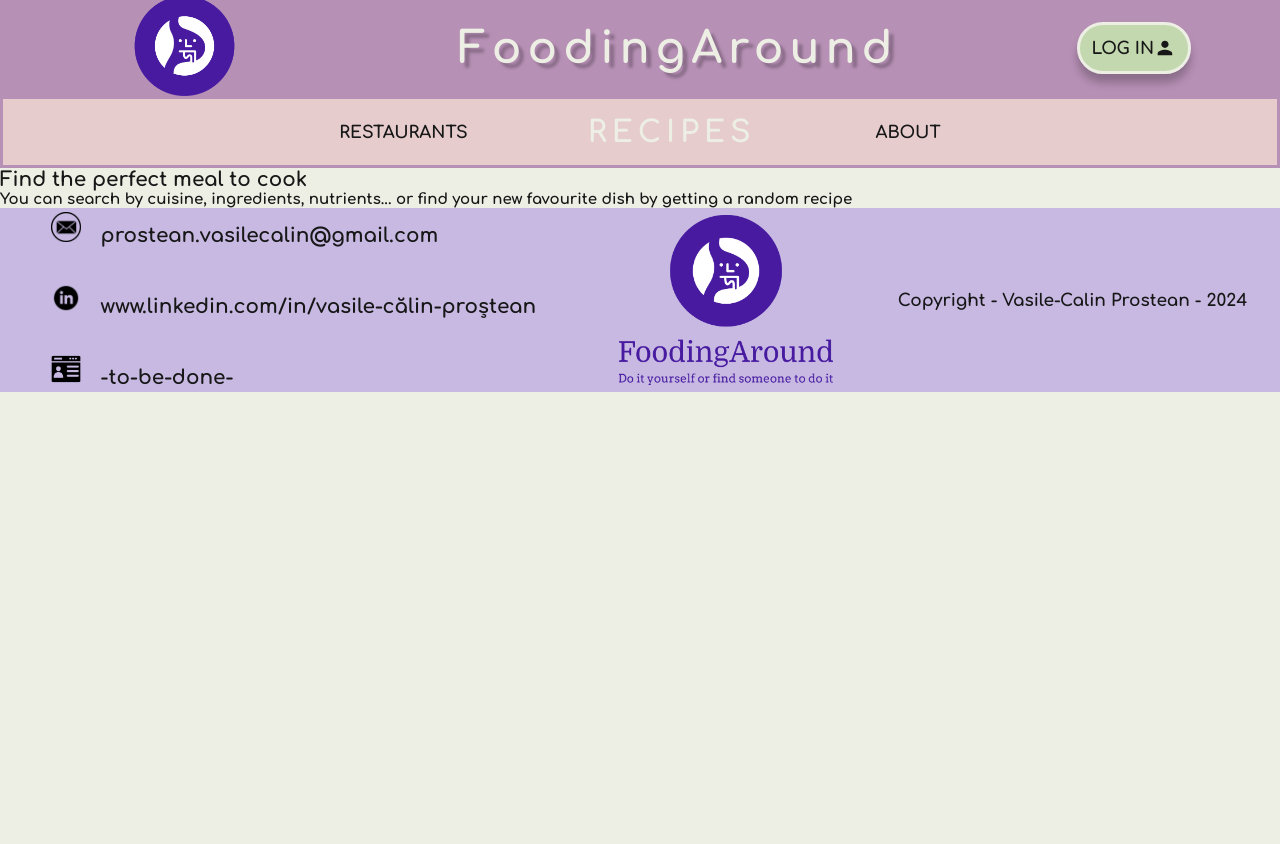
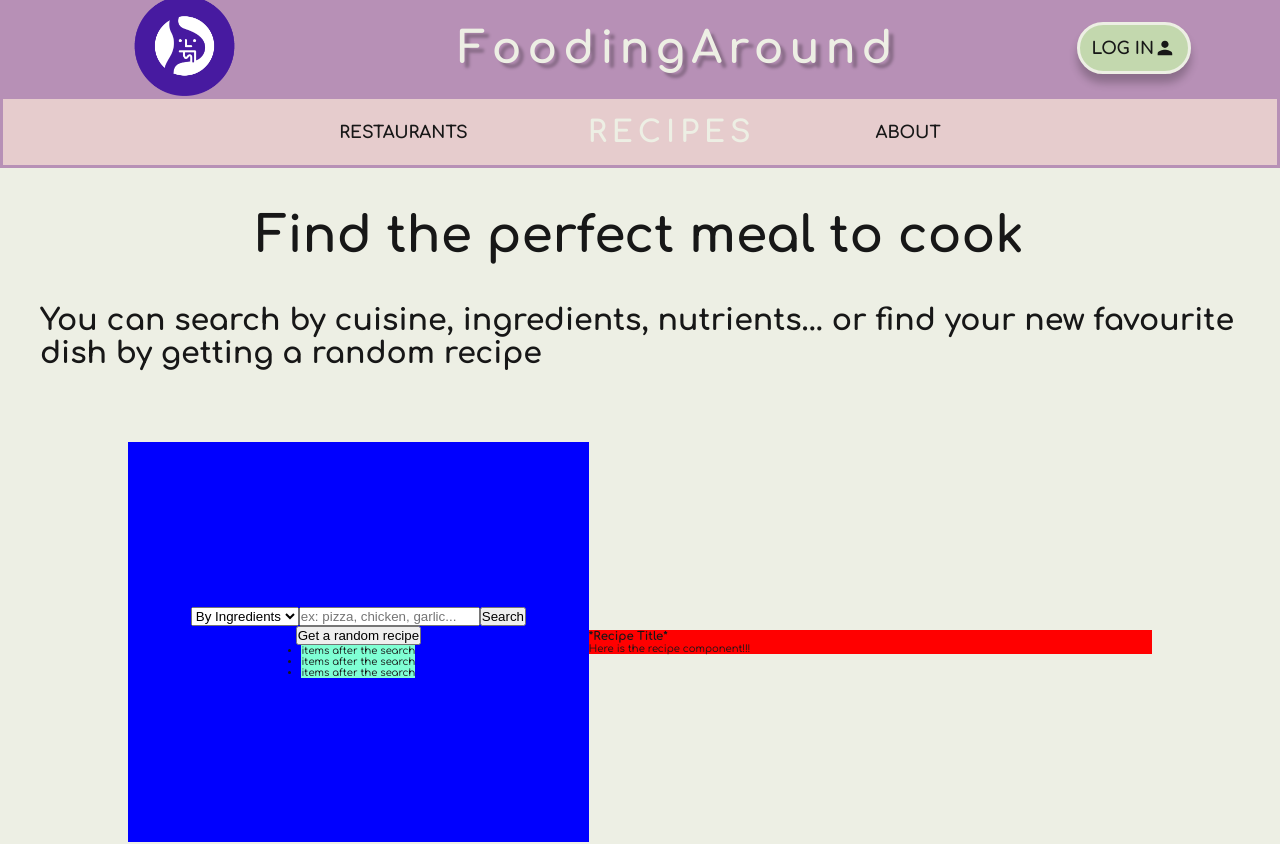
Before and after one commit to CalinP1/FoodingAround, a React (Vite) app: page /recipes in a window 1280 px wide. Shown: the top 844 px of the page. Before the commit the page ends 800 px from the top, so only its background shows below. Built offline with nearby package versions, Linux system fonts and the light colour scheme.

Commit message:
recipe page layout + first phase styling

```diff
--- a/src/components/Footer.module.css
+++ b/src/components/Footer.module.css
@@ -1,16 +1,15 @@
 .footer {
   bottom: 0;
-  left: 0;
   background-color: var(--main-color-second);
   display: flex;
-  height: 23vh;
+  height: 18rem;
   width: 100%;
   flex-direction: row;
   justify-content: space-around;
   align-items: center;
 }
 .logofooter {
-  height: 17rem;
+  height: 15rem;
 }
 
 .copyrighttext {
@@ -28,9 +27,9 @@
 }
 
 .sociallist li {
-  padding: 1.8rem;
   font-size: 2rem;
   font-weight: 800;
+  padding: 0.5rem;
 }
 
 .iconlist {
--- a/src/design/heropage.css
+++ /dev/null
@@ -1,10 +0,0 @@
-* {
-  margin: 0;
-  padding: 0;
-  box-sizing: inherit;
-}
-
-html {
-  box-sizing: border-box;
-  font-size: 62.5%;
-}
--- a/src/index.css
+++ b/src/index.css
@@ -25,7 +25,7 @@ body {
   background-color: var(--background-color-primary);
   color: var(--main-text);
   font-weight: 400;
-  height: 100%;
+  height: 100vh;
   width: 100%;
 }
 .navlink:link,
--- a/src/pages/Heropage.jsx
+++ b/src/pages/Heropage.jsx
@@ -61,7 +61,7 @@ function Heropage() {
         </div>
         <div className={styles.createAnAccountButton}>
           <NavLink to="/login" className={styles.heroButton}>
-            CREATE AN ACCOUNT NOW
+            Go to your account!
           </NavLink>
         </div>
       </div>
--- a/src/pages/Login.module.css
+++ b/src/pages/Login.module.css
@@ -3,8 +3,9 @@
   flex-direction: column;
   justify-content: center;
   align-items: center;
-  height: 65vh;
+  height: 100vh;
   color: var(--main-text);
+  padding-bottom: 20rem;
 }
 .formContainer {
   display: flex;
@@ -17,7 +18,7 @@
 .inputLogin {
   width: 30vh;
   margin: 1vh;
-  padding: 2rem;
+  padding: 1.5rem;
   border-radius: 5rem;
   font-size: 2rem;
   font-weight: 700;
@@ -41,7 +42,7 @@
 .logInButton {
   width: 20vh;
   border-radius: 4rem;
-  padding: 1rem;
+  padding: 1.5rem;
   margin: 5rem;
   height: 4vh;
   color: var(--main-text);
@@ -53,6 +54,9 @@
   border-color: var(--main-color-primary);
   border-style: solid;
   transition: all 0.3s;
+  display: flex;
+  justify-content: center;
+  align-items: center;
 }
 
 .logInButton:hover {
--- a/src/pages/Recipes.jsx
+++ b/src/pages/Recipes.jsx
@@ -5,15 +5,53 @@ import styles from "./Recipes.module.css";
 
 function Recipes() {
   return (
-    <div className={styles.recipesBody}>
+    <div>
       <Navbar />
       <Pagelist />
-      <h1>Find the perfect meal to cook</h1>
-      <h2>
-        You can search by cuisine, ingredients, nutrients... or find your new
-        favourite dish by getting a random recipe
-      </h2>
-
+      <div className={styles.recipesBody}>
+        <h1 className={styles.recipesFirstHeader}>
+          Find the perfect meal to cook
+        </h1>
+        <h2 className={styles.recipesSecondHeader}>
+          You can search by cuisine, ingredients, nutrients... or find your new
+          favourite dish by getting a random recipe
+        </h2>
+        <div className={styles.SearchAndDisplayContainer}>
+          <div className={styles.searchConatiner}>
+            <form className={styles.searchRecipeForm}>
+              <select>
+                <option className={styles.searchOptions}>By Ingredients</option>
+                <option className={styles.searchOptions}>By Nutrients</option>
+              </select>
+              <input
+                className={styles.afterTheOptionInput}
+                placeholder="ex: pizza, chicken, garlic..."
+              ></input>
+              <button className={styles.searchTheRecipeButton}>Search</button>
+            </form>
+            <button className={styles.randomRecipeButton}>
+              Get a random recipe
+            </button>
+            <div className={styles.listRecipesByName}>
+              <ul className={styles.recipeListAfterSearchForPreview}>
+                <li className={styles.recipeItemForPreview}>
+                  items after the search
+                </li>
+                <li className={styles.recipeItemForPreview}>
+                  items after the search
+                </li>
+                <li className={styles.recipeItemForPreview}>
+                  items after the search
+                </li>
+              </ul>
+            </div>
+          </div>
+          <div className={styles.displayConatiner}>
+            <h3 className={styles.recipeDetails}>*Recipe Title*</h3>
+            <p> Here is the recipe component!!!</p>
+          </div>
+        </div>
+      </div>
       <Footer />
     </div>
   );
--- a/src/pages/Recipes.module.css
+++ b/src/pages/Recipes.module.css
@@ -0,0 +1,46 @@
+.recipesBody {
+  display: flex;
+  flex-direction: column;
+  align-items: center;
+  padding-top: 5vh;
+  width: 100%;
+  height: 90vh;
+}
+
+.recipesFirstHeader {
+  font-size: 5rem;
+}
+.recipesSecondHeader {
+  font-size: 3rem;
+  padding: 4rem;
+}
+
+.SearchAndDisplayContainer {
+  margin-top: 4vh;
+  width: 80%;
+  height: 50vh;
+  display: flex;
+  justify-content: space-around;
+  align-items: center;
+}
+
+.searchConatiner {
+  background-color: blue;
+  width: 45%;
+  height: 100%;
+  display: flex;
+  flex-direction: column;
+  justify-content: center;
+  align-items: center;
+}
+.displayConatiner {
+  background-color: red;
+  width: 55%;
+}
+
+.searchRecipeForm {
+  display: flex;
+}
+.listRecipesByName {
+  background-color: aquamarine;
+}
```
